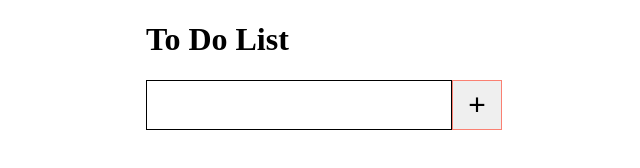
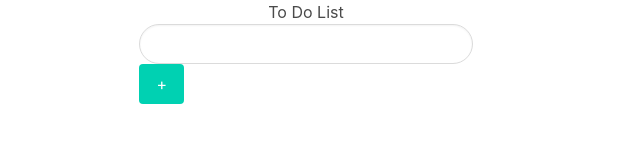
Before and after one commit to trivera777/ToDoList, a plain HTML site: page index.html in a window 1280 px wide. Shown: the whole page, without its empty margins (334-974 px from the left). Drawn offline with nearby package versions, Linux system fonts and the light colour scheme.

Commit message:
changing styling of app, installed bulma css framework

```diff
--- a/Assets/style.css
+++ b/Assets/style.css
@@ -1,35 +1,18 @@
-html, body {
-    width: 50%;
-    margin: 0 auto;
+@import "https://cdn.jsdelivr.net/npm/bulma@0.9.4/css/bulma.min.css";
+
+body {
+  background-color: var(--body-bg-color);
+  justify-items: center;
+  align-items: center;
+
 }
 
 .container {
-    width: 360px;
+    justify-items: center;
+    align-items: center;
 }
 
-#inputField {
-    width: 300px;
-    height: 46px;
-    border: 1px solid black;
-    outline: navy;
-    font-size: 25px;
-    vertical-align: middle;
-}
-
-#addToDo {
-    height: 50px;
-    width: 50px;
-    border: 1px solid salmon;
-    vertical-align: middle;
-    font-size: 30px;
-}
 
 .toDos {
     margin-top: 25px;
 }
-
-.paragraph-styling {
-    margin: 0px;
-    cursor: pointer;
-    font-size: 20px;
-}
--- a/index.html
+++ b/index.html
@@ -10,7 +10,8 @@
 <body>
     <h1>To Do List</h1>
     <div class="container">
-        <input id="inputField" type="text"><button id="addToDo">+</button>
+        <input class="input is-rounded" type="text" id="inputField">
+        <button class="button is-primary" id="addToDo">+</button>
         <div class="toDos" id="toDoContainer">
 
         </div>
```
Also changed, not shown: 1 other file.
